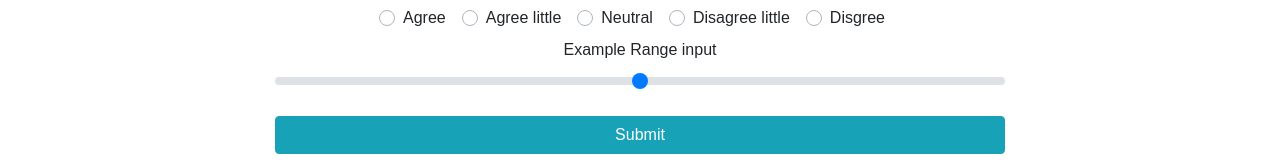
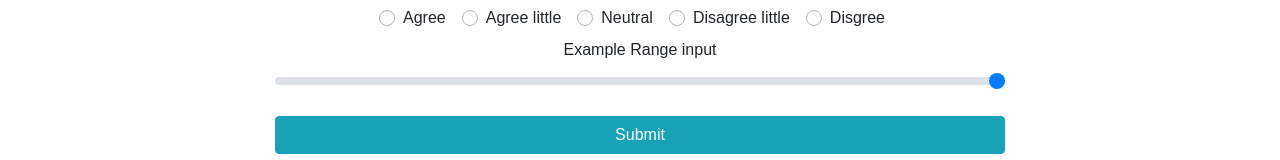
Before and after one commit to samsoedien/project-beautiful-data-heartrate, a React (Create React App) app in the folder client/: page /user-form in a window 1280 px wide. Shown: the part 316-476 px from the top of the page. Built offline with nearby package versions, Linux system fonts and the light colour scheme.

Commit message:
heroku setup

```diff
--- a/client/src/Form.jsx
+++ b/client/src/Form.jsx
@@ -159,7 +159,7 @@ export default class Form extends Component {
 
                   <div className="form-group">
                     <label htmlFor="formControlRange">Example Range input</label>
-                    <input type="range" className="form-control-range custom-range" min="0" max="100" id="formControlRange" />
+                    <input type="range" className="form-control-range custom-range" min="0" max="5" id="formControlRange" />
                   </div>
 
                 </div>
--- a/package.json
+++ b/package.json
@@ -1,6 +1,10 @@
 {
   "name": "project-beautiful-data",
   "version": "1.0.0",
+  "engines": {
+    "node": "6.4.1",
+    "npm": "8.11.4"
+  },
   "description": "REST API Stress Data",
   "main": "server.js",
   "scripts": {
```
